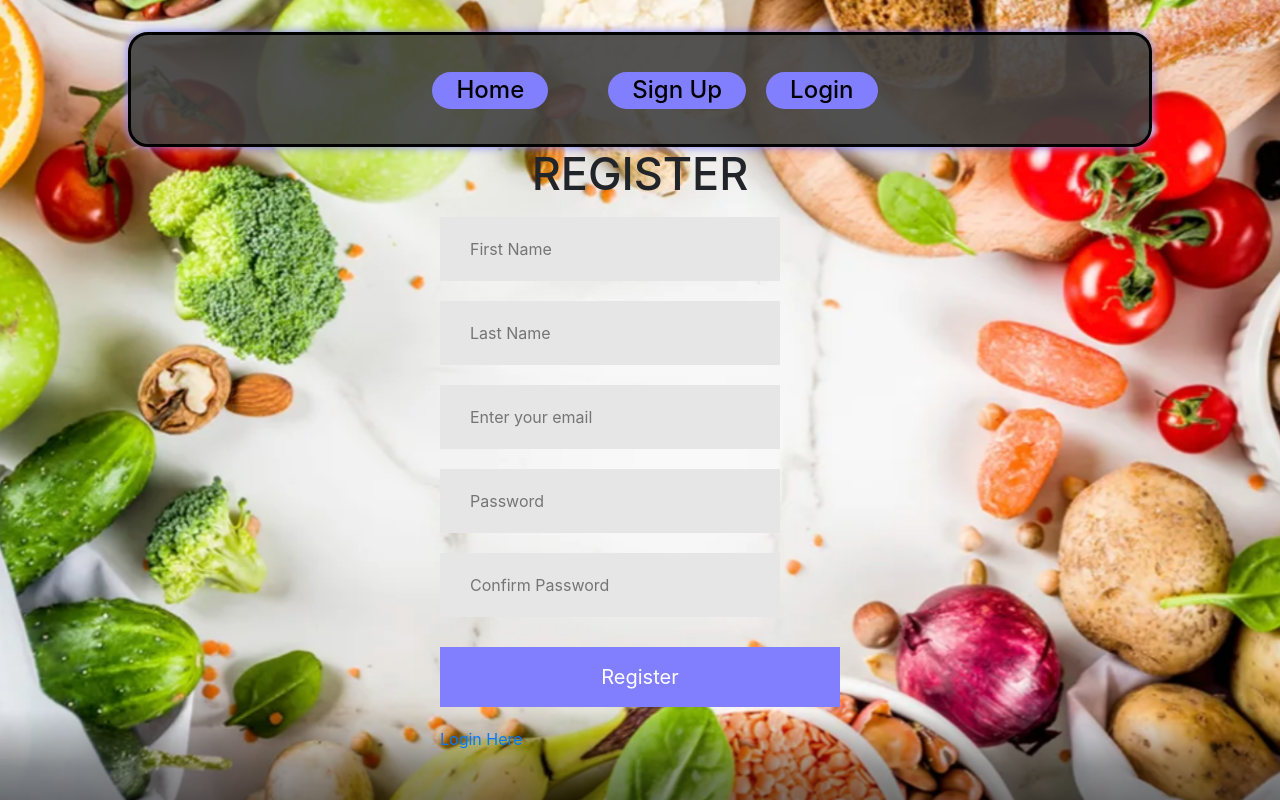
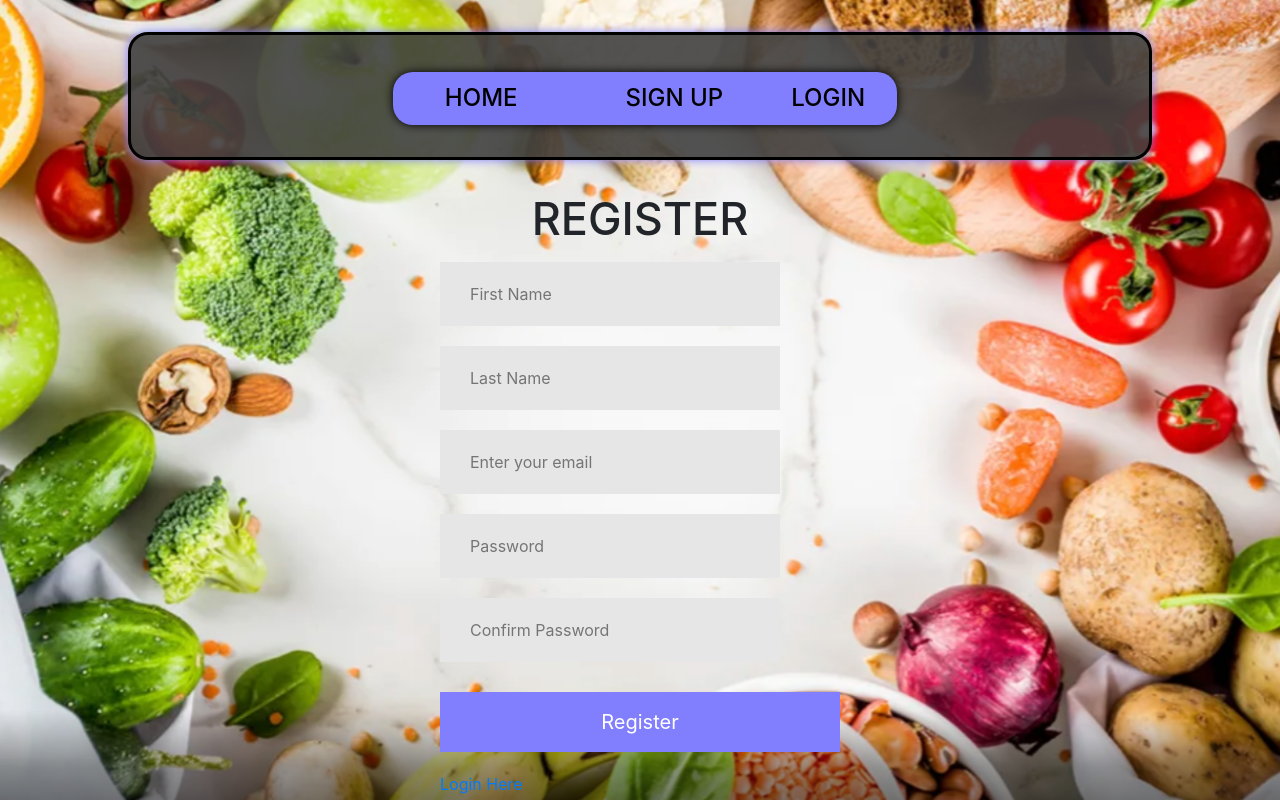
Before and after one commit to secret-family-recipes1/front-end, a React (Create React App) app in the folder famrec/: page /signup in a window 1280 px wide. Built offline with nearby package versions, Linux system fonts and the light colour scheme.

Commit message:
navbar styling

```diff
--- a/famrec/src/Components/NavBar.js
+++ b/famrec/src/Components/NavBar.js
@@ -4,12 +4,14 @@ import '../styles/NavBar.css';
 import Styled from 'styled-components'
 
 const StyledNav = Styled.div`
+margin-bottom: 2rem;
 h2 {
     border: none;
     padding: 0.25rem 1.5rem;
     border-radius: 20px;
     background-color: #827ffe;
     font-size: 1.5rem;
+    margin-bottom: 0;
     &:hover{
         transition: 0.5s;
         background-color: black;
@@ -18,6 +20,8 @@ h2 {
 }
 a {
     text-decoration: none;
+    text-transform: uppercase;
+    margin-bottom: 0;
     &:hover{
         text-decoration: none;
         color: #827ffe;
--- a/famrec/src/Components/RecipeList.js
+++ b/famrec/src/Components/RecipeList.js
@@ -19,6 +19,7 @@ box-shadow: 0 0 10px #827ffe;
 background-color: rgba(65, 65, 65, 0.9);
 color: white;
 text-shadow: 2px 2px 4px black;
+border-radius: 20px;
 img {
     width: 100%;
     margin: 0;
@@ -26,7 +27,7 @@ img {
     border-radius: 20px;
 }
 h2.cardHeader {
-    margin-top: 0.5rem;
+    margin-top: 0.75rem;
     font-size: 2rem;
     width: 100%;
     text-shadow: 2px 2px 4px black;
--- a/famrec/src/index.css
+++ b/famrec/src/index.css
@@ -26,10 +26,6 @@ code {
   color:white;
   }
 
-.navbar-wrapper {
-  background: gray;
-}
-
 .navbar-container {
   display: flex;
   justify-content: space-around;
@@ -46,29 +42,11 @@ code {
   height: 25%;
 }
 
-.recipesForm{
-  display: flex;
-  align-content: center;
-  align-items: center;
-  justify-content: space-around;
-  font-family:'Courier New', Courier, monospace;
-  margin: 20px auto;
-  flex-direction: column;
-  align-content: center;
-  align-items: center;
-  justify-content: space-around;
-  background-color: gray;
-  border: 2px solid black;
-  width:400px;
-  height: 600px;
-  border-radius: 15px;
-
-}
 .recipe-card-list{
   display: flex;
   flex-wrap: wrap;
-  align-content: center;
-  align-items: center;
+  /* align-content: center;
+  align-items: center;  */
   font-family:'Courier New', Courier, monospace;
   background-color: rgba(224, 220, 220, 0.9);
   border-radius: 20px;
--- a/famrec/src/styles/NavBar.css
+++ b/famrec/src/styles/NavBar.css
@@ -12,7 +12,7 @@
 .navbar-container {
     display: flex;
     justify-content: space-around;
-    align-items: space-between;
+    align-items: center;
     align-content: center;
     width: 100%;
     max-width: 950px;
@@ -23,6 +23,11 @@
 .link-container {
     display: flex;
     justify-content: center;
+    align-items: center;
     margin: 0 1.5rem;
-    height: 40px;
+    background-color: #827ffe;
+    padding: 0.5rem;
+    border-radius: 20px;
+    box-shadow: 0 0 10px black;
+    text-align: center;
 }
```
